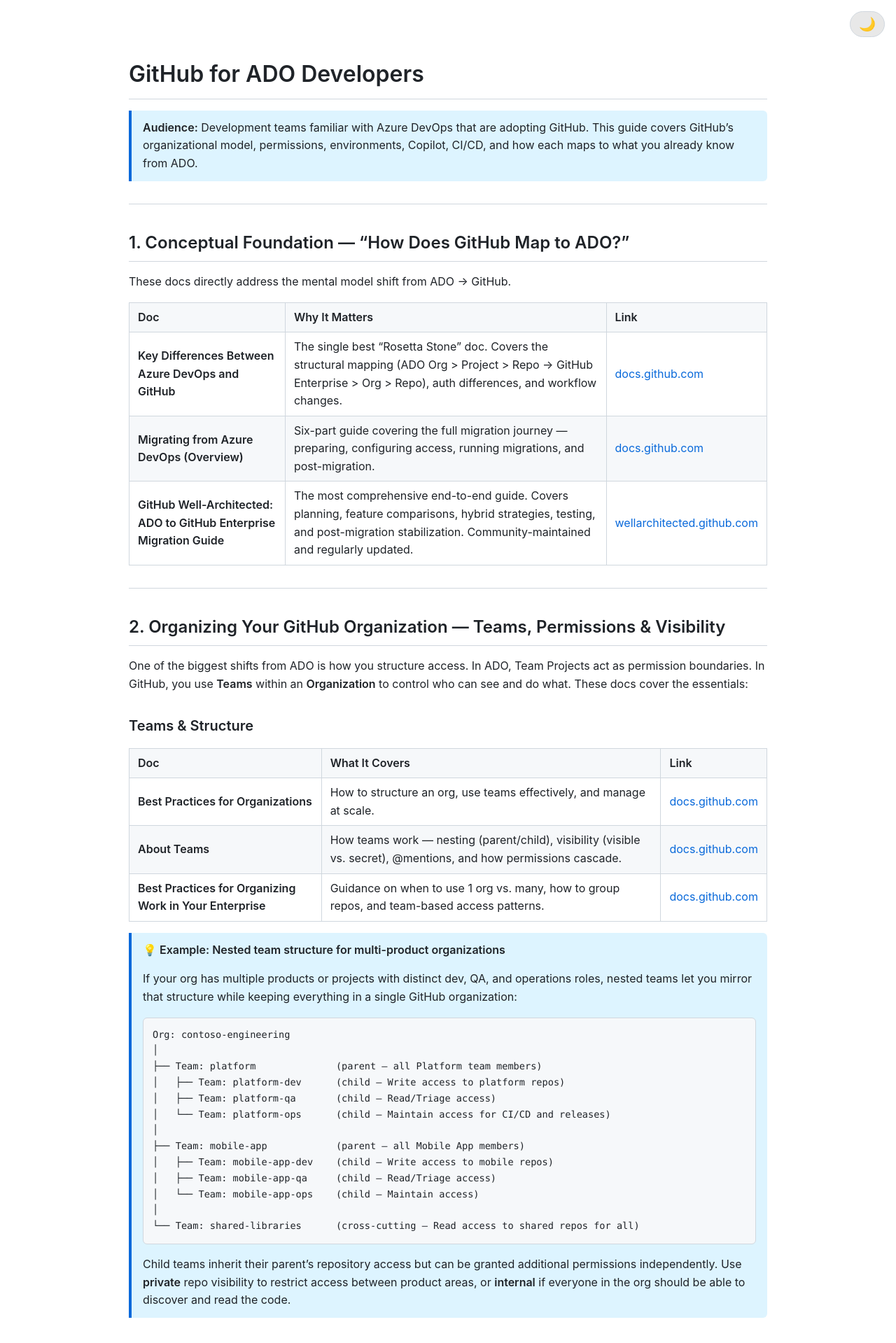
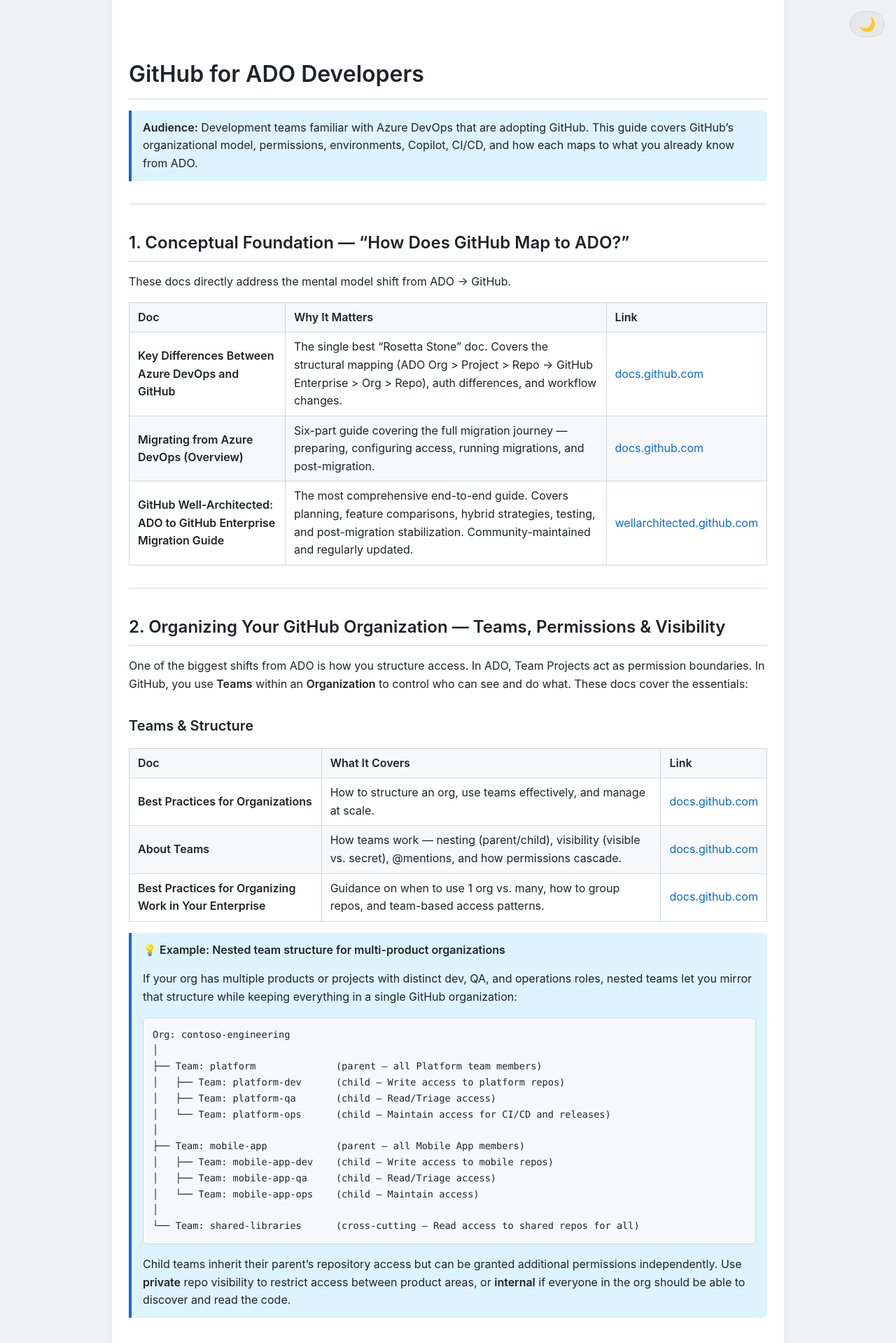
Before and after one commit to robpitcher/ado2gh, a Jekyll site: the page built from docs/index.md, in a window 1280 px wide. Shown: the top 1919 px of the page at 70% size. Built offline with Jekyll 4.4.1, drawn with Linux system fonts in a browser that asks for light colours.

Commit message:
Add two-tone background: page bg vs content area
Light mode: light gray page bg (#f0f1f3) with white content area
Dark mode: near-black page bg (#010409) with dark content area (#0d1117)
Adds subtle box-shadow for depth.

Co-authored-by: Copilot <223556219+Copilot@users.noreply.github.com>

```diff
--- a/docs/_layouts/default.html
+++ b/docs/_layouts/default.html
@@ -6,7 +6,8 @@
   <title>{{ page.title | default: site.title }}</title>
   <style>
     :root {
-      --bg: #ffffff;
+      --page-bg: #f0f1f3;
+      --content-bg: #ffffff;
       --text: #1f2328;
       --text-secondary: #656d76;
       --border: #d0d7de;
@@ -20,7 +21,8 @@
     }
 
     [data-theme="dark"] {
-      --bg: #0d1117;
+      --page-bg: #010409;
+      --content-bg: #0d1117;
       --text: #e6edf3;
       --text-secondary: #8b949e;
       --border: #30363d;
@@ -37,7 +39,7 @@
 
     body {
       font-family: -apple-system, BlinkMacSystemFont, "Segoe UI", "Noto Sans", Helvetica, Arial, sans-serif;
-      background: var(--bg);
+      background: var(--page-bg);
       color: var(--text);
       line-height: 1.6;
       transition: background 0.2s, color 0.2s;
@@ -47,6 +49,9 @@
       max-width: 960px;
       margin: 0 auto;
       padding: 2rem 1.5rem;
+      background: var(--content-bg);
+      min-height: 100vh;
+      box-shadow: 0 0 12px rgba(0, 0, 0, 0.06);
     }
 
     .theme-toggle {
```
